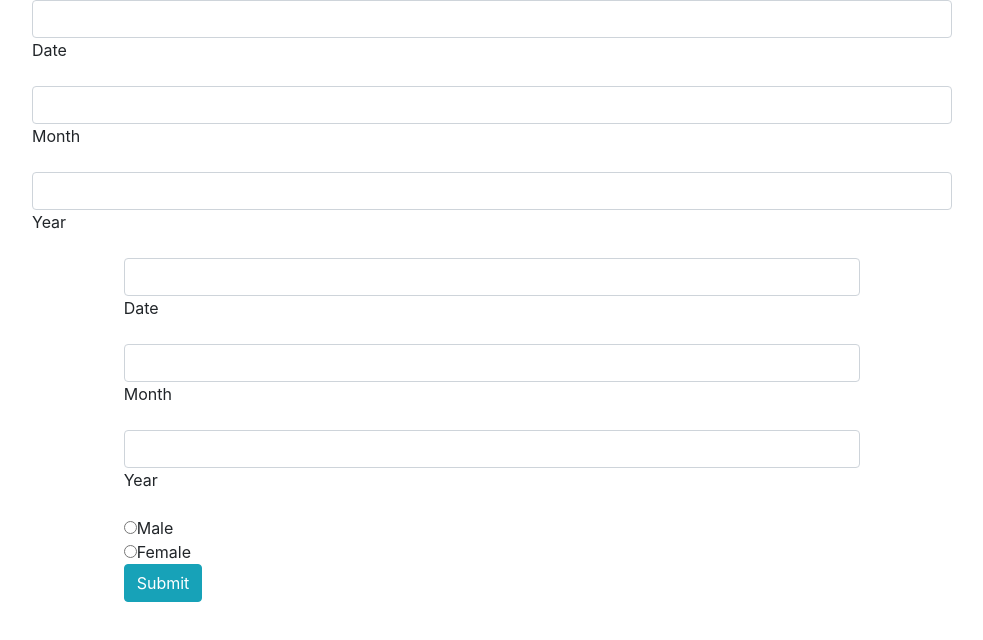
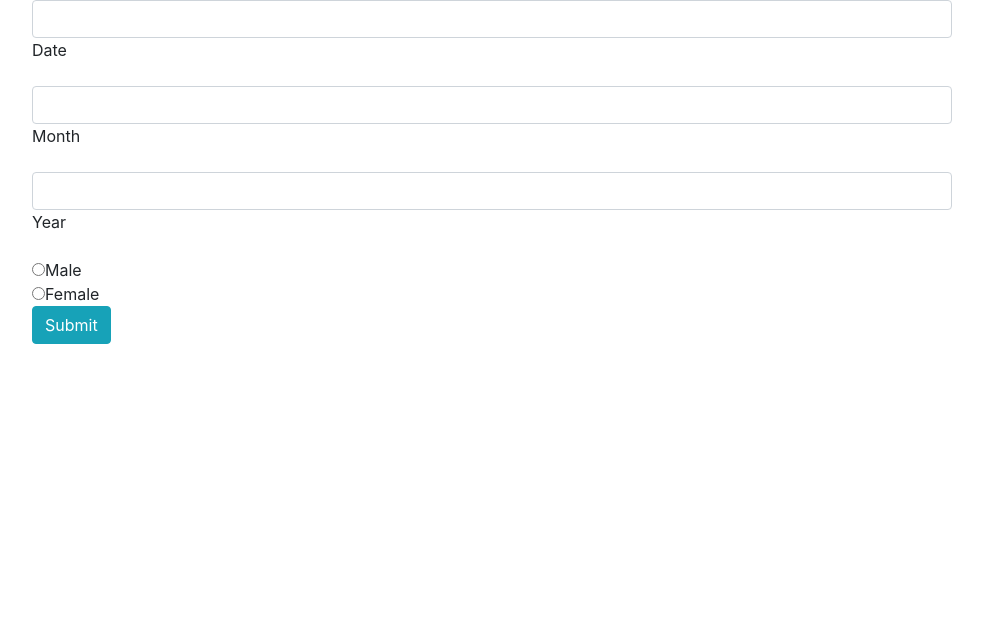
Before and after one commit to TERRYYYY/Akannames, a plain HTML site: page index.html in a window 1280 px wide. Shown: the whole page, without its empty margins (148-1131 px from the left). Drawn offline with Linux system fonts and the light colour scheme.

```diff
--- a/index.html
+++ b/index.html
@@ -6,7 +6,6 @@
     <meta http-equiv="X-UA-Compatible" content="ie=edge">
     <link rel="stylesheet" href="css/style.css">
     <link rel="stylesheet" href="css/bootstrap.min.css">
-    <link rel="stylesheet" href="js/script.js">
     <title>Document</title>
 </head>
 <body>
@@ -26,33 +25,11 @@
                         <input type="number" id="year" class="form-control" required>
                         <label for="number" class="ph-area">Year</label>
                     </div>
-                    <body>
-                        <div class="blur">
-                            <div class="container">
-                                <div class="row">
-                                    <div class="col-md-10 col-sm-6 mx-auto">
-                                        <div class="form-group">
-                                            <input type="number" id="date" class="form-control" required>
-                                            <label for="number" class="ph-area">Date</label>
-                                        </div>
-                                        <div class="form-group">
-                                            <input type="number" id="month" class="form-control" required>
-                                            <label for="number" class="ph-area">Month</label>
-                                         </div>
-                                         <div class="form-group">
-                                            <input type="number" id="year" class="form-control" required>
-                                            <label for="number" class="ph-area">Year</label>
-                                        </div>
-                                        <div class="radio">
-                                            <input type="radio" name="gender" value="Male">Male<br>
-                                            <input type="radio" name="gender" value="female">Female
-                                        </div>
-                                        <a href="#" class="btn btn-info">Submit</a>
-                                    </div>
-                                </div>
-                            </div>
-                        </div>
-                    </body>
+                    <div class="radio">
+                        <input type="radio" name="gender" value="Male">Male<br>
+                        <input type="radio" name="gender" value="female">Female
+                    </div>
+                    <a href="#" class="btn btn-info">Submit</a>
                 </div>
             </div>
         </div>
```
